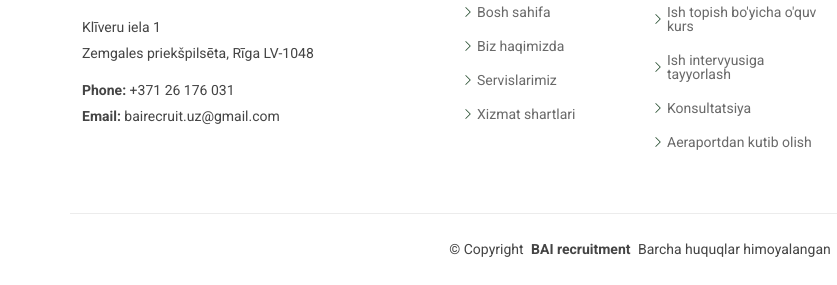
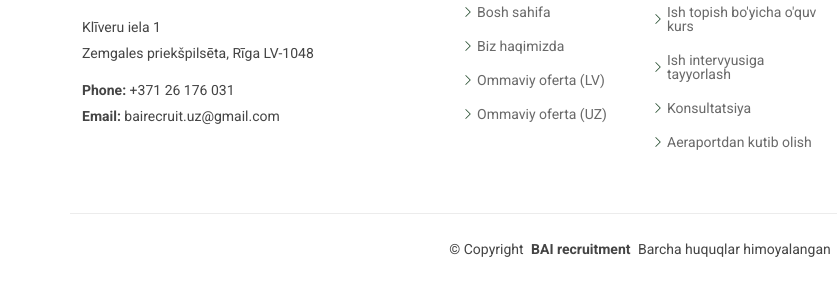
Before and after one commit to AvazbekOlimov/BAI-recruitment, a plain HTML site: page index.html in a window 1280 px wide. Shown: the part 5081-5366 px from the top of the page, 0-837 px from the left. Drawn offline with Linux system fonts and the light colour scheme.

Commit message:
added public offer

```diff
--- a/index.html
+++ b/index.html
@@ -630,11 +630,11 @@
               </li>
               <li>
                 <i class="bi bi-chevron-right"></i>
-                <a href="#">Servislarimiz</a>
+                <a href="assets/offerta/BAI_Recruit_public_offer_lv.pdf" target="_blank">Ommaviy oferta (LV)</a>
               </li>
               <li>
                 <i class="bi bi-chevron-right"></i>
-                <a href="#">Xizmat shartlari</a>
+                <a href="assets/offerta/BAI_Recruit_public_offer_uz.pdf" target="_blank">Ommaviy oferta (UZ)</a>
               </li>
             </ul>
           </div>
```
Also changed, not shown: 2 other files.
